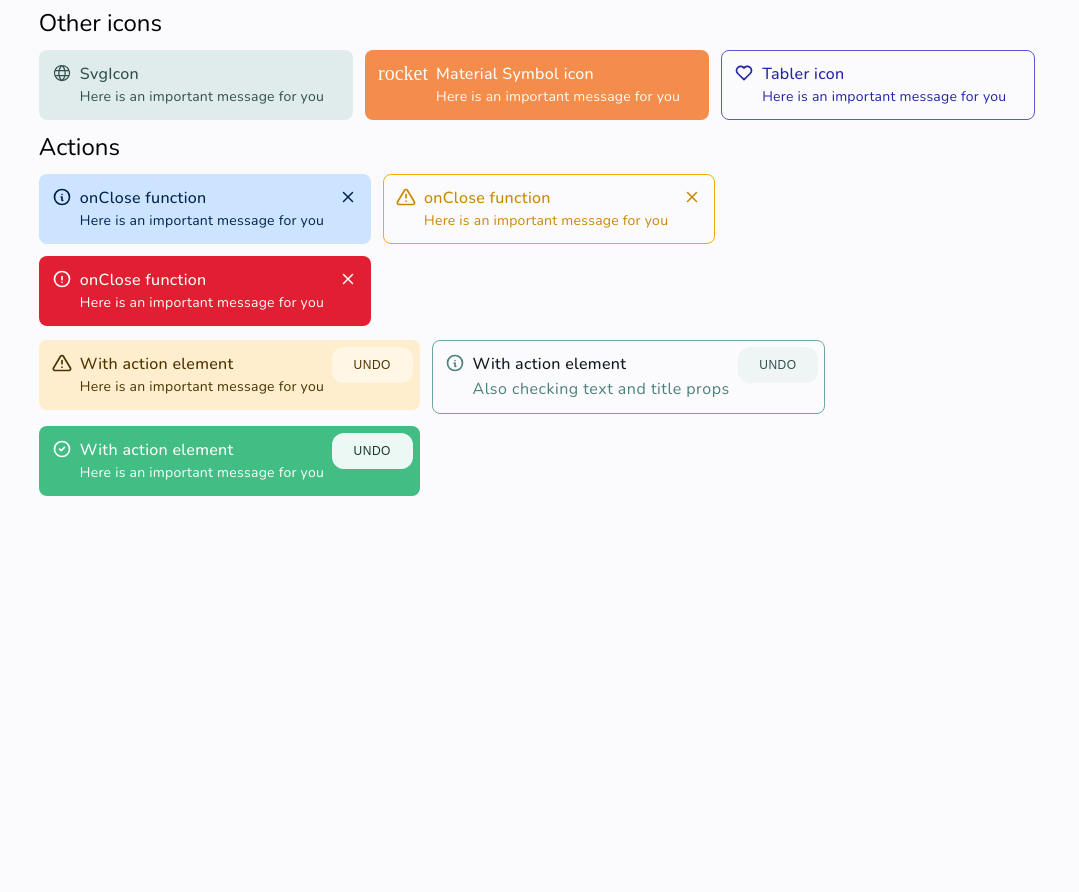
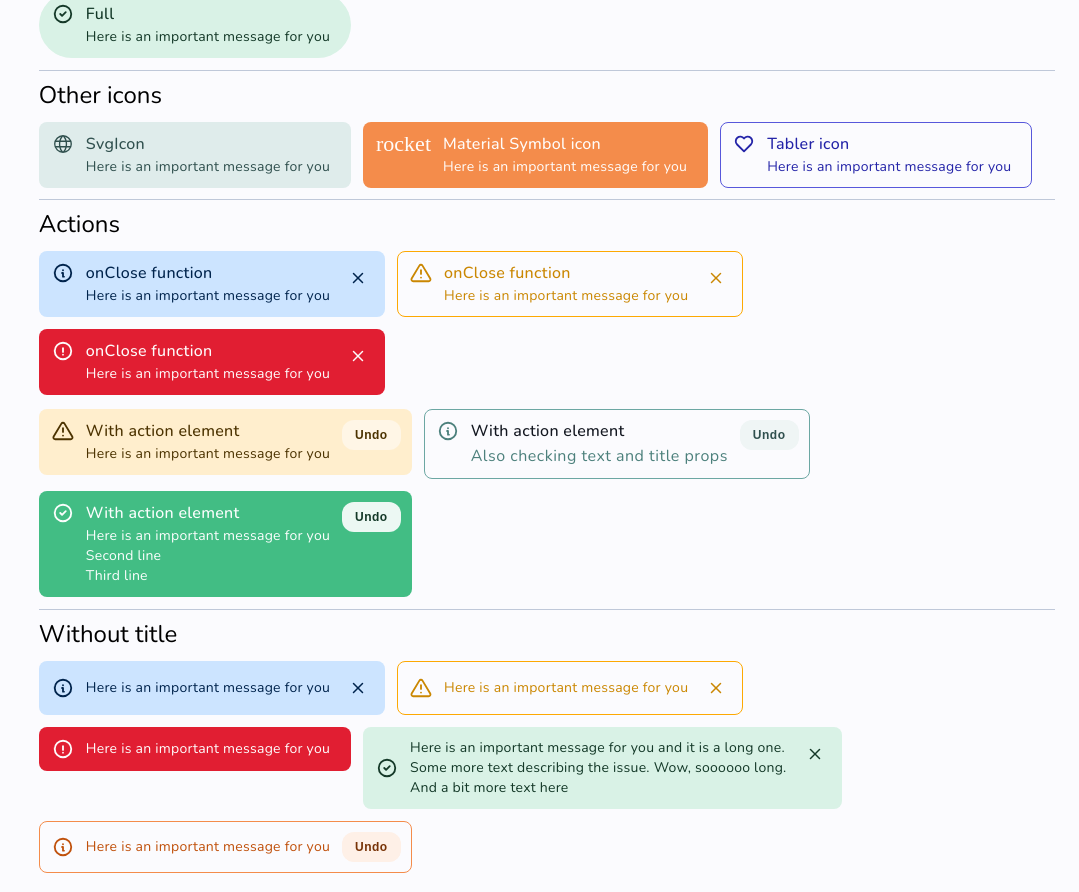
Before and after one commit to Linkerin/particles-ui, a Next.js app: page /docs/components/alert in a window 1280 px wide. Shown: the part 1200-2092 px from the top of the page, without its empty margins (201-1280 px from the left). Before the commit the page ends 1716 px from the top, so only its background shows below. Built offline with nearby package versions, Linux system fonts and the light colour scheme.

Commit message:
FIX: icons and actions layout for Alert component. ADD: dense property for Button component. UPD: removed round radius option from Chip component

```diff
--- a/app/_components/Alert/Alert.module.scss
+++ b/app/_components/Alert/Alert.module.scss
@@ -3,19 +3,21 @@
 :where(.alert) {
   display: flex;
   flex-direction: row;
-  align-items: flex-start;
+  align-items: stretch;
   justify-content: flex-start;
-  gap: var(--pui-gap-md, 0.5rem);
+  gap: var(--pui-gap-lg, 0.75rem);
   border: 1px solid transparent;
-  padding-block: 0.75rem;
+  padding-block: 0.625rem;
   padding-inline: 0.75rem 1.25rem;
   height: fit-content;
+  min-height: 2rem;
   width: fit-content;
 }
 
 :where(.alert-text) {
   display: flex;
   flex-direction: column;
+  justify-content: center;
   gap: var(--pui-gap-xs, 0.125rem);
 }
 
@@ -23,22 +25,21 @@
   display: flex;
   align-items: center;
   justify-content: center;
-  font-size: 1.25rem;
+  font-size: 1.375rem;
 
   :where(svg) {
     height: 1em;
     min-width: 1em;
     width: auto;
   }
+
+  &:where(.with-title) {
+    align-self: flex-start;
+  }
 }
 
 :where(.action) {
-  padding-right: 0.375rem;
-
-  & > span:where([data-pui-component='pui-alert-action']) {
-    position: relative;
-    top: -0.375rem;
-  }
+  padding-right: 0.625rem;
 }
 
 @each $color in const.$color-names {
@@ -46,6 +47,7 @@
     --pui-alert-color: var(--pui-#{$color});
     --pui-alert-on-color: var(--pui-on-#{$color});
     --pui-alert-color-darker: var(--pui-#{$color}-darker);
+    --pui-alert-color-darker-channels: var(--pui-#{$color}-darker-channels);
     --pui-alert-color-container: var(--pui-#{$color}-container);
     --pui-alert-on-color-container: var(--pui-on-#{$color}-container);
   }
@@ -57,6 +59,19 @@
   &,
   span:where([data-pui-component='btn-icon']) {
     color: var(--pui-alert-on-color);
+  }
+
+  & > button[data-pui-component='close-btn'] {
+    &:hover {
+      background-color: rgb(
+        var(--pui-alert-color-darker-channels) /
+          calc(100% - var(--pui-state-press, 12%))
+      );
+    }
+
+    &:active {
+      background-color: var(--pui-alert-color-darker);
+    }
   }
 }
 
--- a/app/_components/Alert/Alert.tsx
+++ b/app/_components/Alert/Alert.tsx
@@ -56,12 +56,16 @@ const Alert = forwardRef<HTMLElement, AlertProps>(function Alert(
         { [styles.action]: !!onClose || !!actionElement },
         className
       )}
-      aria-labelledby={titleId}
+      aria-labelledby={!!alertTitle ? titleId : undefined}
       aria-describedby={textId}
       role={role}
       {...props}
     >
-      <span className={styles['alert-icon']}>
+      <span
+        className={classNames(styles['alert-icon'], {
+          [styles['with-title']]: !!alertTitle
+        })}
+      >
         {!!icon ? icon : <AlertIcon type={color} />}
       </span>
       <span className={styles['alert-text']}>
@@ -81,18 +85,16 @@ const Alert = forwardRef<HTMLElement, AlertProps>(function Alert(
           {children}
         </Text>
       </span>
-      <span data-pui-component="pui-alert-action">
       {!!onClose && !actionElement && (
         <CloseButton
-            onClick={onClose}
           aria-label={closeButtonLabel}
           color={color}
+          onClick={onClose}
+          radius="round"
           size="xs"
-            radius="round"
         />
       )}
       {!!actionElement && actionElement}
-      </span>
     </section>
   );
 });
--- a/app/_components/Button/Button.module.scss
+++ b/app/_components/Button/Button.module.scss
@@ -81,6 +81,18 @@
 
 :where(.rightIcon) {
   padding-right: 1.14286em;
+}
+
+:where(.dense) {
+  padding: 0.375rem 1em;
+
+  &:where(.leftIcon) {
+    padding-left: 0.75em;
+  }
+
+  &:where(.rightIcon) {
+    padding-right: 0.75em;
+  }
 }
 
 // colors
@@ -193,7 +205,7 @@
   }
 }
 
-:where(.text) {
+:where(.text):not(:where(.dense)) {
   padding-inline: 0.85714em;
 
   &:where(.leftIcon) {
--- a/app/_components/Button/Button.tsx
+++ b/app/_components/Button/Button.tsx
@@ -10,6 +10,7 @@ import radiusStyles from '../../styles/particles-ui/util-classes/border-radius.m
 import styles from './Button.module.scss';
 
 export interface ButtonProps extends ButtonBaseProps {
+  dense?: boolean;
   leftIcon?: React.ReactElement;
   rightIcon?: React.ReactElement;
   loadingElement?: React.ReactElement;
@@ -36,6 +37,7 @@ const Button = forwardRef<HTMLButtonElement, ButtonProps>(function Button(
     loadingElement,
     title,
     color = 'primary',
+    dense = false,
     disabled = false,
     isLoading = false,
     loadingText = '',
@@ -58,6 +60,7 @@ const Button = forwardRef<HTMLButtonElement, ButtonProps>(function Button(
         styles[color],
         styles[size],
         radiusStyles[radius],
+        { [styles.dense]: dense },
         { [styles.loading]: isLoading },
         { [styles.leftIcon]: !!leftIcon || (isLoading && !noLoadingSpinner) },
         {
--- a/app/_components/Chip/Chip.tsx
+++ b/app/_components/Chip/Chip.tsx
@@ -21,7 +21,7 @@ export interface ChipProps extends DivElementProps {
   interactiveStyle?: boolean;
   leftIcon?: React.ReactElement;
   onDelete?: React.MouseEventHandler<HTMLButtonElement>;
-  radius?: PuiRadius;
+  radius?: Exclude<PuiRadius, 'round'>;
   rightIcon?: React.ReactElement;
   size?: PuiSize;
   variant?: PuiStyleVariant;
--- a/app/_components/List/List.tsx
+++ b/app/_components/List/List.tsx
@@ -29,6 +29,7 @@ const List = forwardRef<HTMLUListElement | HTMLOListElement, ListProps>(
       as = 'ol',
       dense = false,
       noInlinePd = false,
+      role = 'list',
       ...props
     },
     ref
@@ -43,6 +44,7 @@ const List = forwardRef<HTMLUListElement | HTMLOListElement, ListProps>(
           { [styles['no-pd-inline']]: noInlinePd },
           className
         ),
+        role,
         ...props
       },
       children
--- a/app/interface/Pages/AlertDocsPage.tsx
+++ b/app/interface/Pages/AlertDocsPage.tsx
@@ -12,8 +12,14 @@ import MaterialSymbolIcon from '@/app/_components/MaterialSymbolIcon/MaterialSym
 
 function ActionElement({ color }: { color?: ButtonProps['color'] }) {
   return (
-    <Button variant="soft" size="sm" color={color}>
-      UNDO
+    <Button
+      variant="soft"
+      size="sm"
+      color={color}
+      style={{ fontWeight: 600 }}
+      dense
+    >
+      Undo
     </Button>
   );
 }
@@ -52,6 +58,7 @@ function AlertDocsPage() {
           Here is an important message for you
         </Alert>
       </DemoContainer>
+      <Divider />
       <Heading variant="h6">Outlined</Heading>
       <DemoContainer style={{ flexWrap: 'wrap' }}>
         <Alert alertTitle="Success!" color="success" variant="outlined">
@@ -79,6 +86,7 @@ function AlertDocsPage() {
           Here is an important message for you
         </Alert>
       </DemoContainer>
+      <Divider />
       <Heading variant="h6">Filled</Heading>
       <DemoContainer style={{ flexWrap: 'wrap' }}>
         <Alert alertTitle="Success!" color="success" variant="filled">
@@ -106,8 +114,9 @@ function AlertDocsPage() {
           Here is an important message for you
         </Alert>
       </DemoContainer>
+      <Divider />
       <Heading variant="h6">Radiuses</Heading>
-      <DemoContainer>
+      <DemoContainer style={{ flexWrap: 'wrap' }}>
         <Alert alertTitle="None" color="success" radius="none">
           Here is an important message for you
         </Alert>
@@ -130,6 +139,7 @@ function AlertDocsPage() {
           Here is an important message for you
         </Alert>
       </DemoContainer>
+      <Divider />
       <Heading variant="h6">Other icons</Heading>
       <DemoContainer style={{ flexWrap: 'wrap' }}>
         <Alert alertTitle="SvgIcon" color="secondary" icon={<GlobeIcon />}>
@@ -152,6 +162,7 @@ function AlertDocsPage() {
           Here is an important message for you
         </Alert>
       </DemoContainer>
+      <Divider />
       <Heading variant="h6">Actions</Heading>
       <DemoContainer style={{ flexWrap: 'wrap' }}>
         <Alert
@@ -218,6 +229,38 @@ function AlertDocsPage() {
           actionElement={<ActionElement color="success" />}
         >
           Here is an important message for you
+          <br />
+          Second line
+          <br />
+          Third line
+        </Alert>
+      </DemoContainer>
+      <Divider />
+      <Heading variant="h6">Without title</Heading>
+      <DemoContainer style={{ flexWrap: 'wrap' }}>
+        <Alert color="info" onClose={() => {}}>
+          Here is an important message for you
+        </Alert>
+        <Alert color="warning" variant="outlined" onClose={() => {}}>
+          Here is an important message for you
+        </Alert>
+        <Alert color="error" variant="filled">
+          Here is an important message for you
+        </Alert>
+        <Alert color="success" onClose={() => {}}>
+          Here is an important message for you and it is a long one.
+          <br />
+          Some more text describing the issue. Wow, soooooo long.
+          <br />
+          And a bit more text here
+        </Alert>
+        <Alert
+          color="tertiary"
+          variant="outlined"
+          onClose={() => {}}
+          actionElement={<ActionElement color="tertiary" />}
+        >
+          Here is an important message for you
         </Alert>
       </DemoContainer>
     </DemoSection>
--- a/app/layout.tsx
+++ b/app/layout.tsx
@@ -21,7 +21,7 @@ export default function RootLayout({
   children: React.ReactNode;
 }) {
   return (
-    <html lang="en" data-pui-mode="light">
+    <html lang="en" data-pui-mode="system">
       <body className={nunito.className}>
         <ThemeProvider>
           <Header />
```
Also changed, not shown: app/interface/Pages/ButtonDocsPage.tsx (+117 -1 lines), app/interface/Pages/ChipDocsPage.tsx (+9 -3 lines), 1 other file (tests, documents, lock files or other folders). Lines whose indentation alone changed are shown as unchanged.
